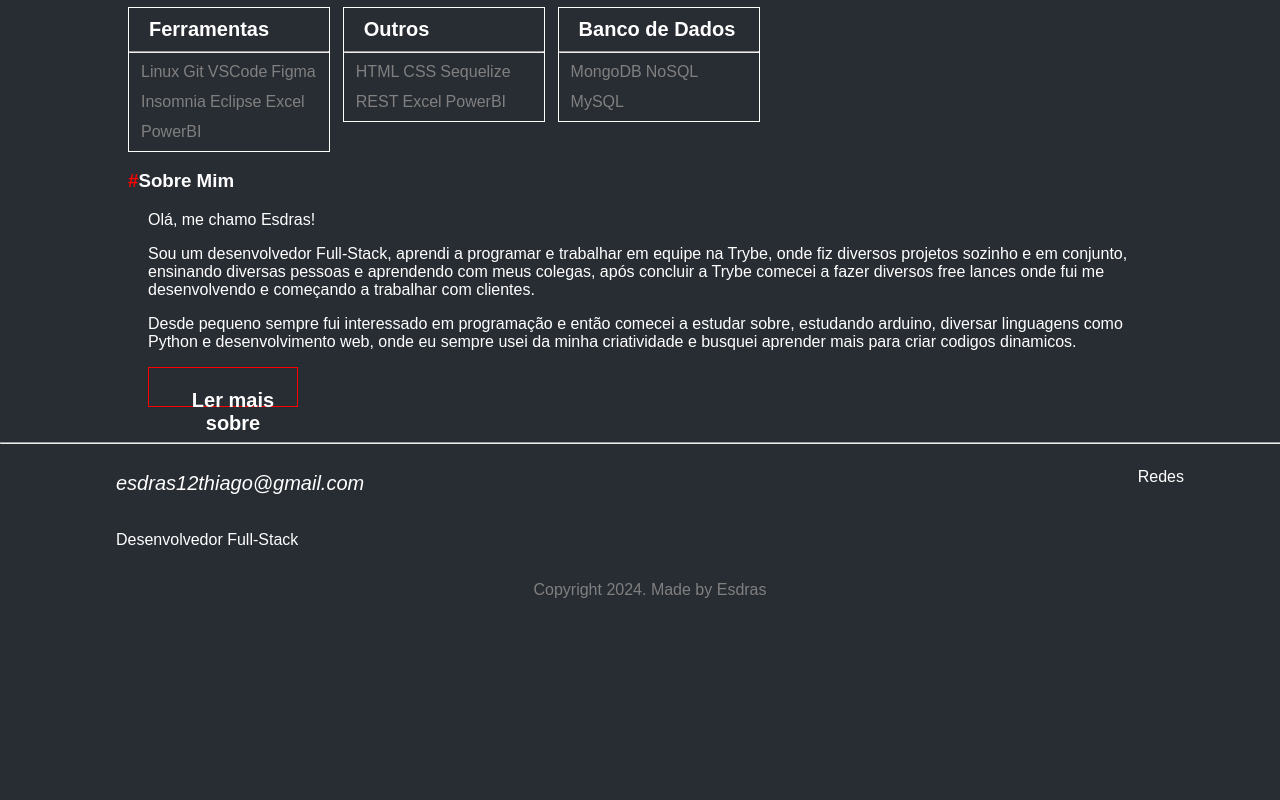
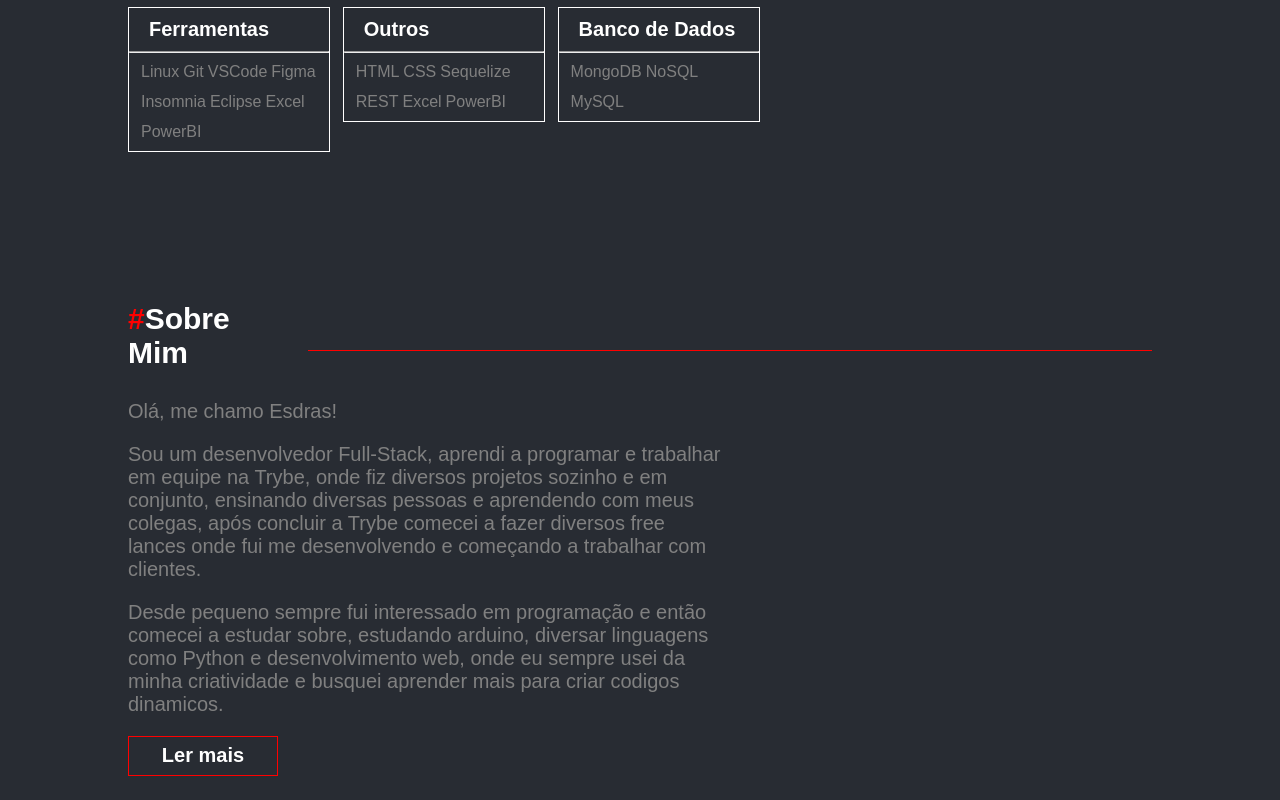
Before and after one commit to EsdrasThiago/portfolioprofissional, a React (Create React App) app: page / in a window 1280 px wide. Shown: the part 1990-2790 px from the top of the page. Before the commit the page ends 2605 px from the top, so only its background shows below. Built offline with nearby package versions, Linux system fonts and the light colour scheme; a web font is replaced by a local one.

Commit message:
Sobre mim estilizado

```diff
--- a/src/components/AboutMeHome.jsx
+++ b/src/components/AboutMeHome.jsx
@@ -1,8 +1,14 @@
+import '../styles/AboutMeHomeStyle.css'
+
 function AboutMeHome() {
 
     return (
-        <section>
+        <section className="about-me-home-main">
+            <section className="about-me-home-title">
                 <h1><b>#</b>Sobre Mim</h1>
+                <hr />
+            </section>
+            <section className='about-me-home-text-main'>
                 <p>Olá, me chamo Esdras!</p>
                 <p>
                     Sou um desenvolvedor Full-Stack, aprendi a programar e trabalhar em equipe na Trybe,
@@ -15,8 +21,9 @@ function AboutMeHome() {
                     diversar linguagens como Python e desenvolvimento web, onde eu sempre usei da minha criatividade
                     e busquei aprender mais para criar codigos dinamicos.
                 </p>
-            <button>
-                <p>Ler mais sobre</p>
+            </section>
+                <button className='about-me-home-button'>
+                    <p>Ler mais</p>
                 </button>
         </section>
     );
--- /dev/null
+++ b/src/styles/AboutMeHomeStyle.css
@@ -0,0 +1,41 @@
+.about-me-home-main * {
+ margin: 0px;
+}
+
+.about-me-home-title {
+    display: flex;
+    align-items: center;
+    margin-top: 150px;
+}
+
+.about-me-home-title hr {
+    width: 70vw;
+    height: 1px;
+    margin-left: 0px;
+    border: none;
+    background-color: red;
+}
+
+.about-me-home-title h1 {
+    font-size: 30px;
+    margin-right: 20px;
+    margin-bottom: 30px;
+}
+
+.about-me-home-text-main {
+    width: 600px;
+    font-size: 20px;
+}
+
+.about-me-home-text-main p {
+    color: gray;
+    margin-bottom: 20px;
+}
+
+.about-me-home-button {
+    display: flex;
+    align-items: center;
+    justify-content: center;
+    font-size: 20px;
+    margin-bottom: 200px;
+}
--- a/src/styles/MainStyle.css
+++ b/src/styles/MainStyle.css
@@ -40,7 +40,6 @@ button {
   height: 40px;
   font-size: 20px;
   font-family: "Tilt Neon", sans-serif;
-  font-optical-sizing: auto;
   font-weight: 600;
   font-style: normal;
   border: solid red 1px;
```
Lines whose indentation alone changed are shown as unchanged.
